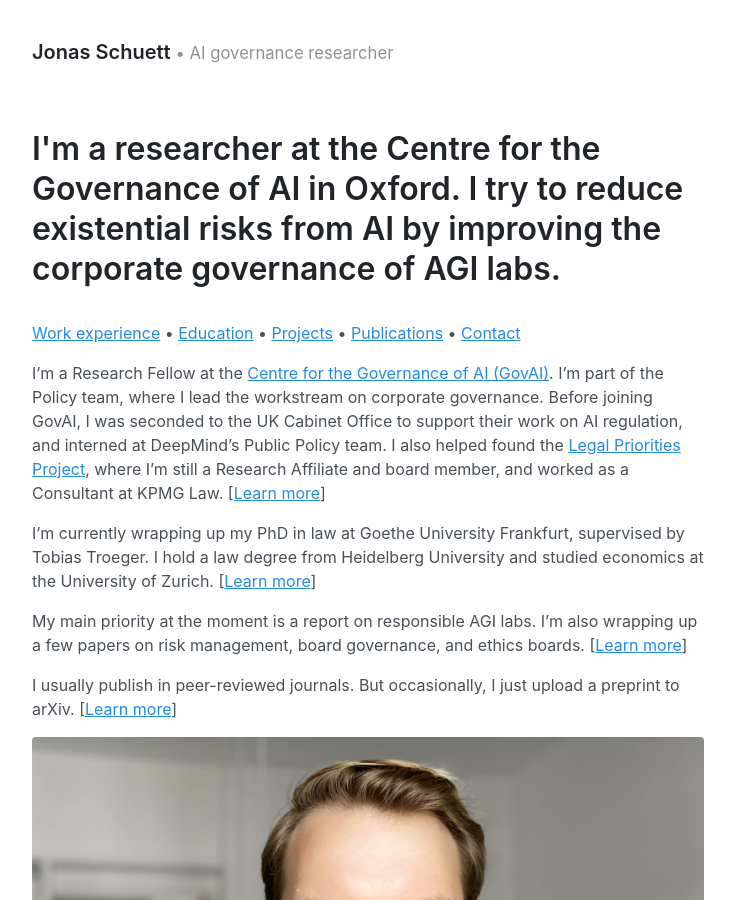
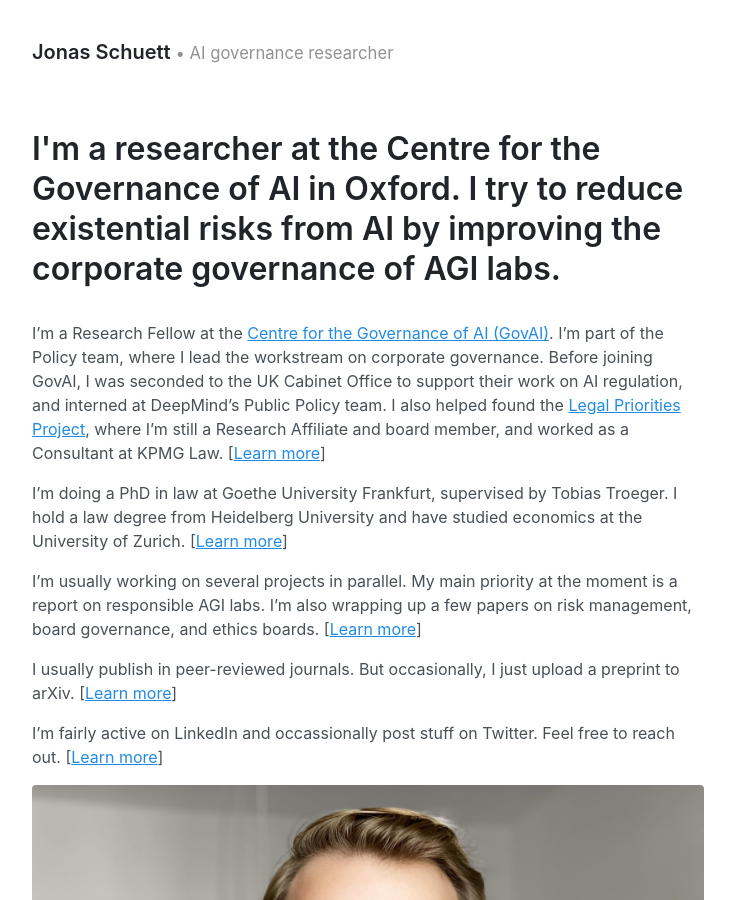
Before and after one commit to jonasschuett/jonasschuett.github.io, a Jekyll site: the page built from _posts/2020-04-04-introduction.md, in a window 1280 px wide and 900 px high. Shown: the whole window, without its empty margins (272-1007 px from the left). Built offline with Jekyll 4.4.1, drawn with Linux system fonts in a browser that asks for light colours.

Commit message:
Update 2020-04-04-introduction.md

```diff
--- a/_posts/2020-04-04-introduction.md
+++ b/_posts/2020-04-04-introduction.md
@@ -3,15 +3,15 @@ layout: page
 title: I'm a researcher at the Centre for the Governance of AI in Oxford. I try to reduce existential risks from AI by improving the corporate governance of AGI labs.
 ---
 
-<br>[Work experience](#work-experience) • [Education](#education) • [Projects](#projects) • [Publications](#publications) • [Contact](#contact)<br>
+<br> I'm a Research Fellow at the [Centre for the Governance of AI (GovAI)](https://www.governance.ai/). I'm part of the Policy team, where I lead the workstream on corporate governance. Before joining GovAI, I was seconded to the UK Cabinet Office to support their work on AI regulation, and interned at DeepMind’s Public Policy team. I also helped found the [Legal Priorities Project](https://www.legalpriorities.org/), where I'm still a Research Affiliate and board member, and worked as a Consultant at KPMG Law. [[Learn more](#work-experience)]
 
-I'm a Research Fellow at the [Centre for the Governance of AI (GovAI)](https://www.governance.ai/). I'm part of the Policy team, where I lead the workstream on corporate governance. Before joining GovAI, I was seconded to the UK Cabinet Office to support their work on AI regulation, and interned at DeepMind’s Public Policy team. I also helped found the [Legal Priorities Project](https://www.legalpriorities.org/), where I'm still a Research Affiliate and board member, and worked as a Consultant at KPMG Law. [[Learn more](#work-experience)]
+I'm doing a PhD in law at Goethe University Frankfurt, supervised by Tobias Troeger. I hold a law degree from Heidelberg University and have studied economics at the University of Zurich. [[Learn more](#education)]
 
-I'm currently wrapping up my PhD in law at Goethe University Frankfurt, supervised by Tobias Troeger. I hold a law degree from Heidelberg University and studied economics at the University of Zurich. [[Learn more](#education)]
-
-My main priority at the moment is a report on responsible AGI labs. I'm also wrapping up a few papers on risk management, board governance, and ethics boards. [[Learn more](#projects)]
+I'm usually working on several projects in parallel. My main priority at the moment is a report on responsible AGI labs. I'm also wrapping up a few papers on risk management, board governance, and ethics boards. [[Learn more](#projects)]
 
 I usually publish in peer-reviewed journals. But occasionally, I just upload a preprint to arXiv. [[Learn more](#publications)]
+
+I'm fairly active on LinkedIn and occassionally post stuff on Twitter. Feel free to reach out. [[Learn more](#contact)]
 
 ![Jonas Schuett](/jonasschuett.jpg "Jonas Schuett")
 
```
